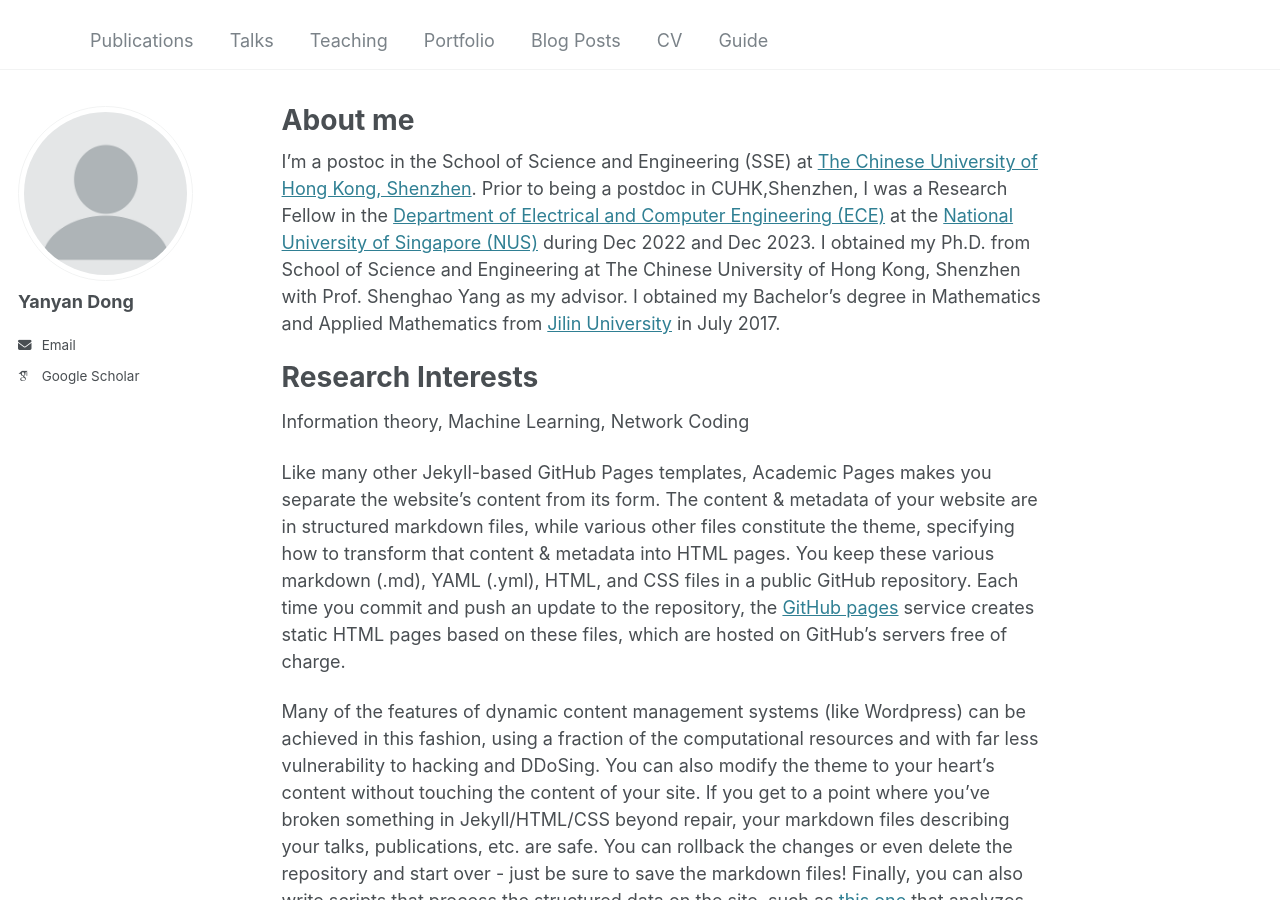
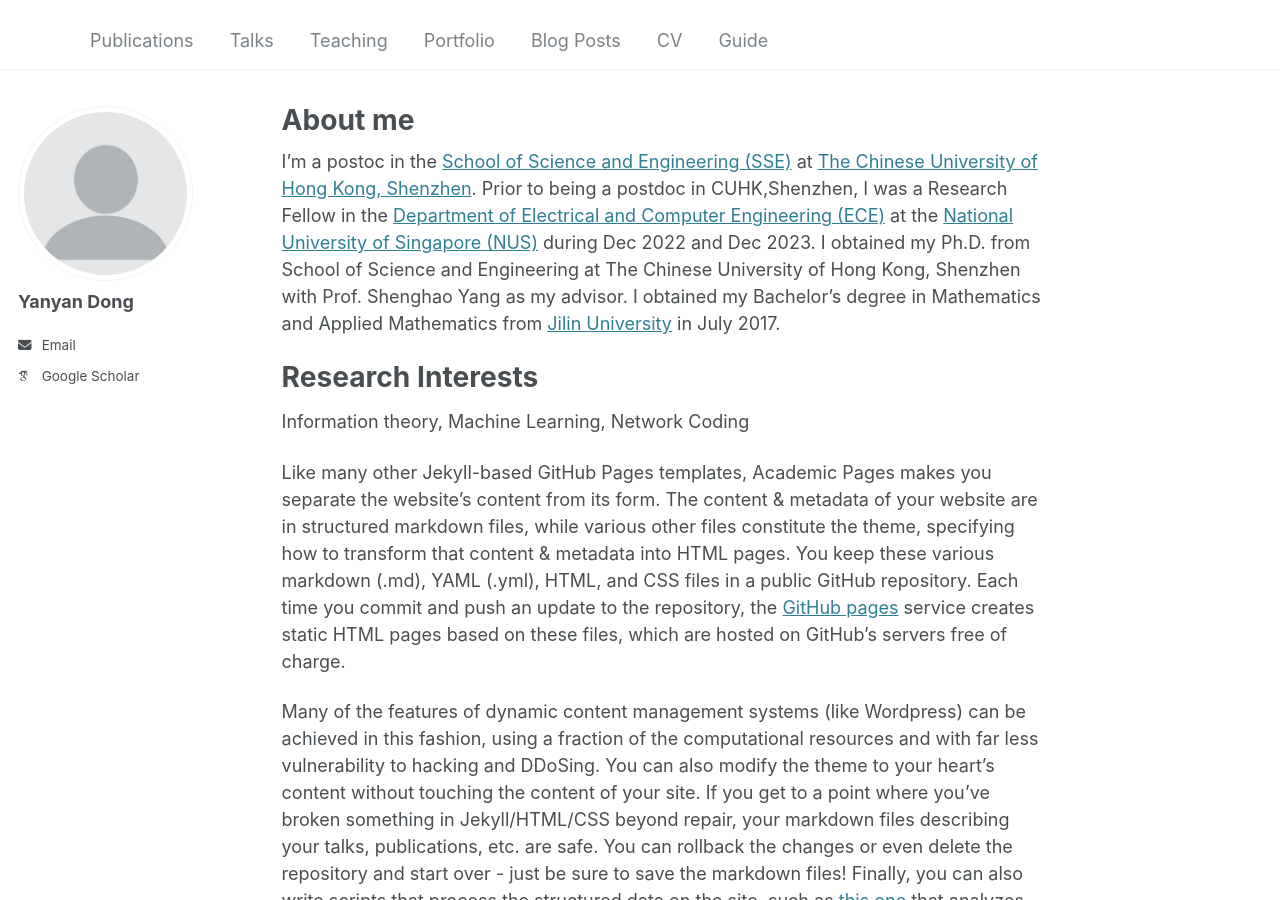
Before and after one commit to yan-yanDong/yydong, a Jekyll site: the page built from _pages/about.md, in a window 1280 px wide and 900 px high. Built offline with Jekyll 4.4.1, drawn with Linux system fonts in a browser that asks for light colours; some web fonts are replaced; part of the change alters nothing that is shown.

```diff
--- a/_pages/about.md
+++ b/_pages/about.md
@@ -7,7 +7,7 @@ redirect_from:
   - /about.html
 ---
 
-I'm a postoc in the School of Science and Engineering (SSE) at [The Chinese University of Hong Kong, Shenzhen](https://www.cuhk.edu.cn/en). Prior to being a postdoc in CUHK,Shenzhen, I was a Research Fellow in the [Department of Electrical and Computer Engineering (ECE)](https://www.eng.nus.edu.sg/ece/) at the [National University of Singapore (NUS)](https://www.nus.edu.sg/) during Dec 2022 and Dec 2023. I obtained my Ph.D. from School of Science and Engineering at The Chinese University of Hong Kong, Shenzhen with Prof. Shenghao Yang as my advisor. I obtained my Bachelor's degree in Mathematics and Applied Mathematics from [Jilin University](https://www.jlu.edu.cn/#) in July 2017.
+I'm a postoc in the [School of Science and Engineering (SSE)](https://sse.cuhk.edu.cn/en) at [The Chinese University of Hong Kong, Shenzhen](https://www.cuhk.edu.cn/en). Prior to being a postdoc in CUHK,Shenzhen, I was a Research Fellow in the [Department of Electrical and Computer Engineering (ECE)](https://www.eng.nus.edu.sg/ece/) at the [National University of Singapore (NUS)](https://www.nus.edu.sg/) during Dec 2022 and Dec 2023. I obtained my Ph.D. from School of Science and Engineering at The Chinese University of Hong Kong, Shenzhen with Prof. Shenghao Yang as my advisor. I obtained my Bachelor's degree in Mathematics and Applied Mathematics from [Jilin University](https://www.jlu.edu.cn/#) in July 2017.
 
 Research Interests
 ======
```
